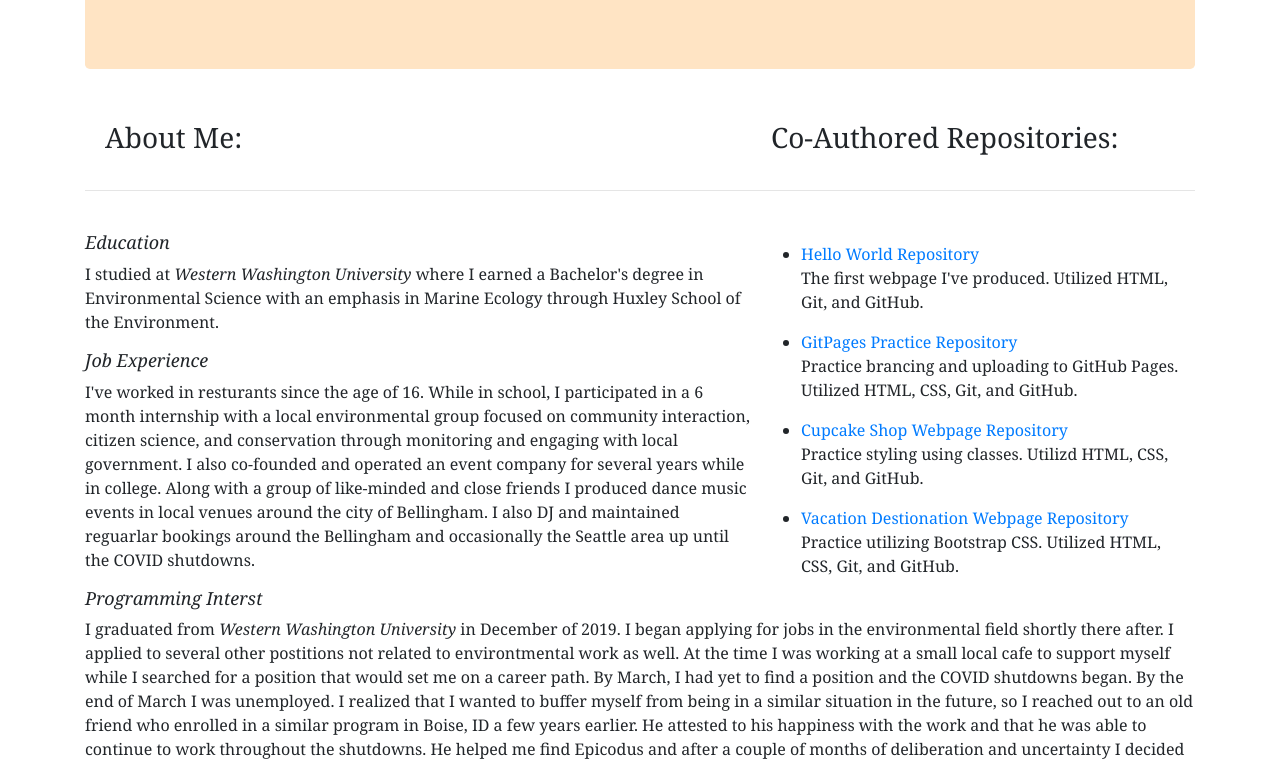
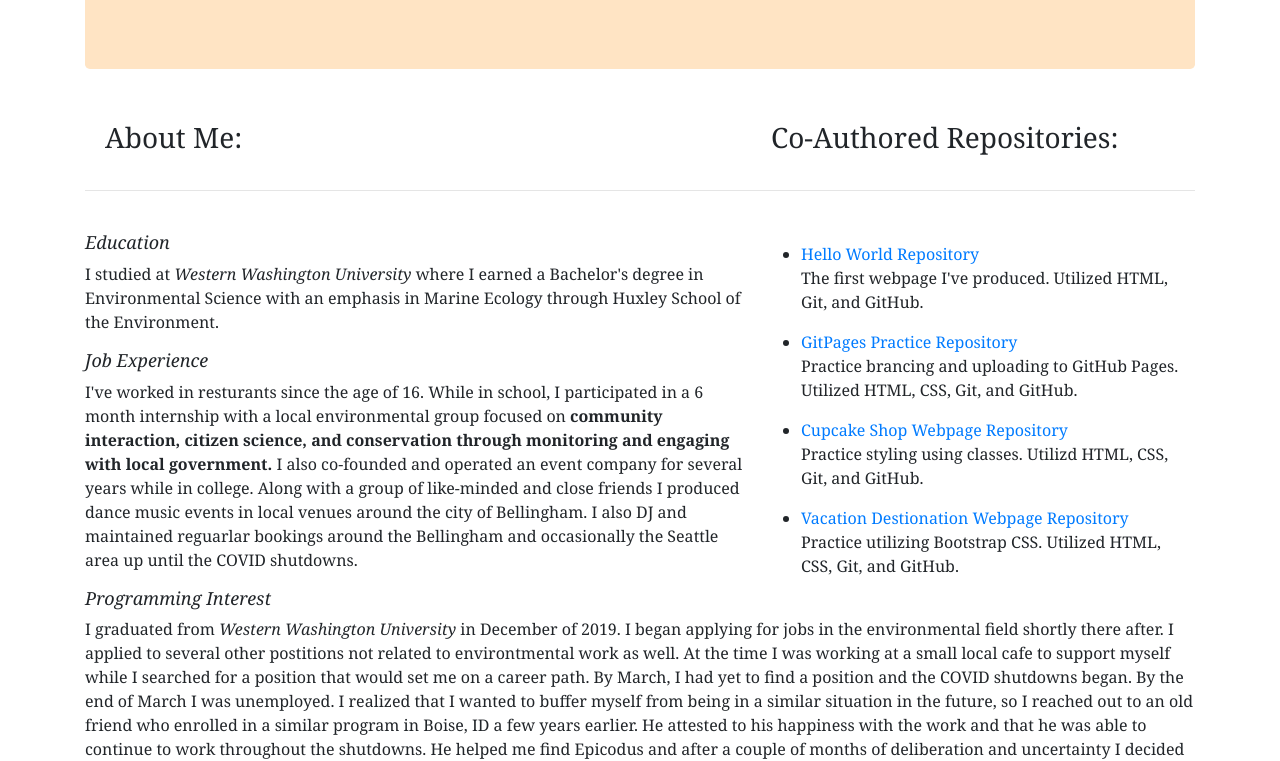
Before and after one commit to EricStratton/landing-page, a plain HTML site: page index.html in a window 1280 px wide. Shown: the part 200-961 px from the top of the page. Drawn offline with Linux system fonts and the light colour scheme.

Commit message:
small style changes

```diff
--- a/css/styles.css
+++ b/css/styles.css
@@ -34,6 +34,14 @@ hr {
   position: relative;
   top: 50px;
 }
+.emph {
+  font-weight: bolder;
+}
+.sidebar-2 {
+  width: 40%;
+  float: right;
+}
+
 /* img {
   float: right;
 } */
--- a/index.html
+++ b/index.html
@@ -66,19 +66,19 @@
           Ecology through Huxley School of the Environment.
         </p>
         <h4 class="header">Job Experience</h4>
-        <p>
+        <!-- prettier-ignore-attribute (<span>)-->
           I've worked in resturants since the age of 16. While in school, I
           participated in a 6 month internship with a local environmental group
-          focused on community interaction, citizen science, and conservation
-          through monitoring and engaging with local government. I also
-          co-founded and operated an event company for several years while in
-          college. Along with a group of like-minded and close friends I
-          produced dance music events in local venues around the city of
+          focused on <span class="emph">community interaction, citizen science,
+          and conservation through monitoring and engaging with local government.</span>
+          I also co-founded and operated an event company for several years
+          while in college. Along with a group of like-minded and close friends
+          I produced dance music events in local venues around the city of
           Bellingham. I also DJ and maintained reguarlar bookings around the
           Bellingham and occasionally the Seattle area up until the COVID
           shutdowns.
         </p>
-        <h4 class="header">Programming Interst</h4>
+        <h4 class="header">Programming Interest</h4>
         <p>
           I graduated from <em>Western Washington University</em> in December of
           2019. I began applying for jobs in the environmental field shortly
@@ -97,7 +97,7 @@
         </p>
         <h4 class="header">Interests and Hobbies</h4>
         <p>
-          I am an avid boulderer and have been for the past six years. I love
+          I am an <strong>avid</strong> boulderer and have been for the past six years. I love
           bouldering for the physical and mental challenge it presents. I also
           love and appreciate the great community of individuals who participate
           in the sport. I made many of my long term friends at the bouldering
```
